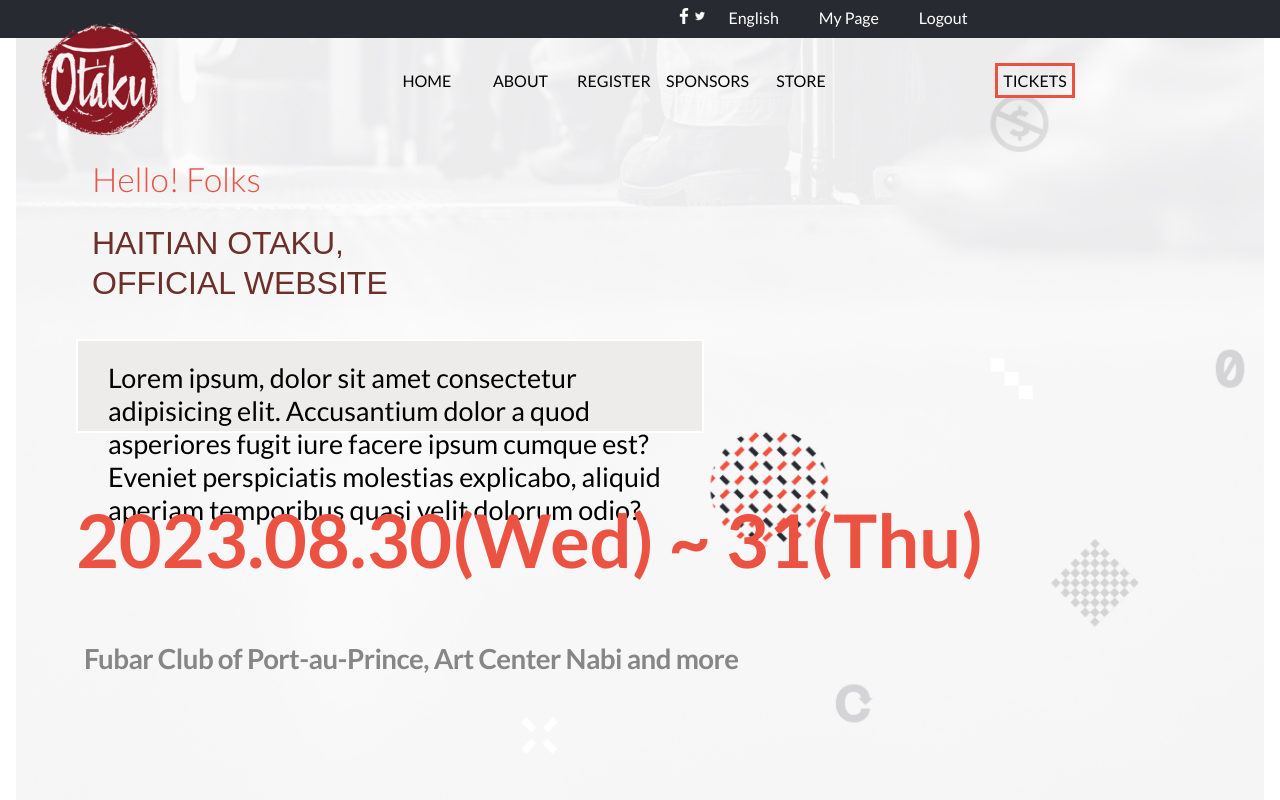
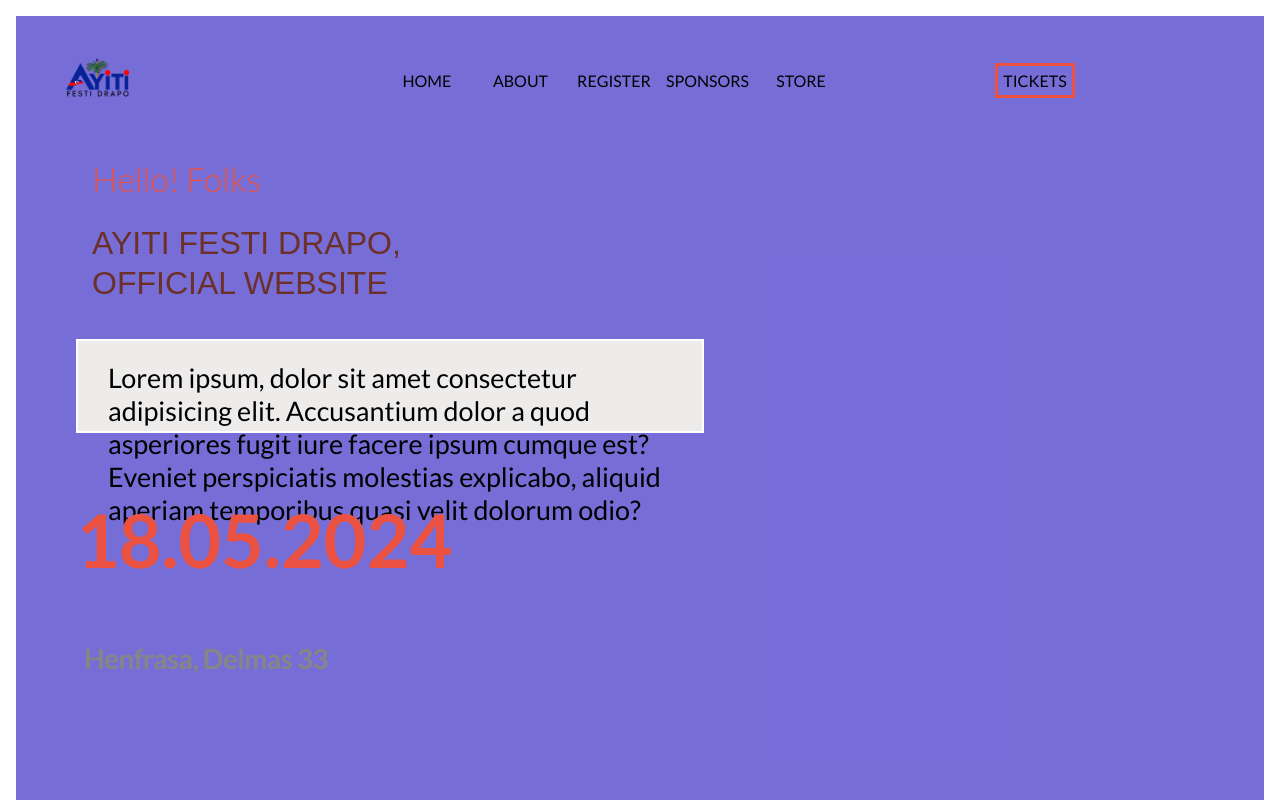
Before and after one commit to amiralda/event-website, a website: page index.html in a window 1280 px wide. Shown: the top 800 px of the page. Drawn offline with Linux system fonts and the light colour scheme; a web font is replaced by a local one.

Commit message:
AFD Website Project First Commit of the project

```diff
--- a/index.html
+++ b/index.html
@@ -5,17 +5,27 @@
         <meta name="viewport" content="width=device-width, initial-scale=1.0">
         <meta http-equiv="X-UA-Compatible" content="ie=edge">
         <link rel="stylesheet" href="./styles.css">
-        <title>Haitian Otaku</title>
+        <title>Ayiti Festi Drapo</title>
     </head>
     <body>
-        <header id="nav">
-            <ul class="social-bar">
-                <li><img src="./images/facebook-app-symbol.png" alt="facebook icon"></li>
-                <li><img src="./images/twitter-app-symbol.png" alt="facebook icon"></li>
-                <li><a href="#">English</a></li>
-                <li><a href="#">My Page</a></li>
-                <li><a href="#">Logout</a></li>
+        <section>
+            <ul class="navitem">
+                <li><a href="./index.html"> <img class="logo" src="./images/afdlogo.png" alt="logo otaku"></a></li>
+                <li><a href="./index.html">Home</a></li>
+                <li><a href="./about.html">About</a></li>
+                <li><a href="./join.html">Register</a></li>
+                <li><a href="#">Sponsors</a></li>
+                <li><a href="https://take.app/goodmorning">Store</a></li>
+                <li><a href="https://thespotlighter.org/" class="ticket">Tickets</a></li>
             </ul>
+
+            <!-- <ul class="social-bar">
+                            <li><img src="./images/facebook-app-symbol.png" alt="facebook icon"></li>
+                            <li><img src="./images/twitter-app-symbol.png" alt="facebook icon"></li>
+                            <li><a href="#">English</a></li>
+                            <li><a href="#">My Page</a></li>
+                            <li><a href="#">Logout</a></li>
+                        </ul> -->
             <ul class="nav-bar">
                 <li>
                     <button class="hamburger">
@@ -26,29 +36,16 @@
                 </li>
             </ul>
 
-            <ul class="navitem">
-                <li><a href="./index.html"> <img class="logo" src="./images/haitianOtaku2.png" alt="logo otaku"></a></li>
-                <li><a href="./index.html">Home</a></li>
-                <li><a href="./about.html">About</a></li>
-                <li><a href="./join.html">Register</a></li>
-                <li><a href="#">Sponsors</a></li>
-                <li><a href="https://take.app/goodmorning">Store</a></li>
-                <li><a href="https://thespotlighter.org/" class="ticket">Tickets</a></li>
-            </ul>
-
-        </header>
-
-
+        </section>
         <section class="hero">
             <div class="text-hero">
                 <h3>Hello! Folks</h3>
-                <h1>Haitian Otaku,<br> Official Website</h1>
+                <h1>Ayiti Festi Drapo,<br> Official Website</h1>
                 <p class="heroDesc"> Lorem ipsum, dolor sit amet consectetur adipisicing elit. Accusantium dolor a quod asperiores fugit iure facere ipsum cumque est? Eveniet perspiciatis molestias explicabo, aliquid aperiam temporibus quasi velit dolorum odio?</p>
-                <h2>2023.08.30(Wed) ~ 31(Thu) </h2>
-                <p class ="adress">Fubar Club of Port-au-Prince, Art Center Nabi and more</p>
+                <h2>18.05.2024</h2>
+                <p class ="adress">Henfrasa, Delmas 33</p>
             </div>
         </section>
-
 
       <section class="program-container">
         <div class="program-title">
@@ -85,11 +82,11 @@
             <a href="" class="all-program">SEE THE WHOLE PROGRAM</a>
         </section>
 
-        <div id="nav" class="nav-transparent">
+        <!-- <div id="nav" class="nav-transparent">
             <h2 class="speaker-header">Featured Speakers</h2>
             <span class="hr"></span>
-            <!-- Your navigation content here -->
-        </div>
+            Your navigation content here
+        </div> -->
 
         <div id="speaker-holder" class="speaker-container">
             <!-- Speaker items will be dynamically added here -->
@@ -115,10 +112,10 @@
         <section class="footer">
             <div class="footer-holder">
                 <!-- <img src="./images/haitianOtaku.png" alt=""> -->
-                <a href="./index.html"> <img src="./images/haitianOtaku.png" alt="logo otaku"></a></li>
+                <a href="./index.html"> <img src="./images/afdlogo.png" alt="logo afd"></a></li>
             </div>
             <div class="footerText">
-                <p>2023 Haitian Otaku</p>
+                <p>2023 Ayiti Festi Drapo</p>
                 <p>All Right Reserved</p>
             </div>
         </section>
--- a/styles.css
+++ b/styles.css
@@ -4,6 +4,7 @@
 body {
   margin: 0;
   font-family: 'Lato', sans-serif;
+  color: red;
 }
 
 li,
@@ -90,6 +91,18 @@
   margin: 0;
 }
 
+// #nav {
+//   display: flex;
+//   justify-content: space-between;
+//   align-items: center;
+//   height: 50px;
+//   width: 100%;
+//   background-color: rgba(176, 219, 92, 0.875);
+//   margin: 0;
+//   padding: 0;
+//   z-index: 1;
+// }
+
 .social-bar img {
   height: auto;
 }
@@ -120,9 +133,9 @@
   left: 0;
   width: 95%;
   height: 250px;
-  background-color: #8e8a8a55;
+  background-color: white;
   z-index: 1;
-  padding: 20px 0;
+  padding: 5px 0;
   text-align: center;
   margin: 0;
 }
@@ -158,7 +171,8 @@
 
 .hero,
 .join-us {
-  background-image: url("./images/backgroundbody.png");
+  // background-image: url("./images/backgroundbody-afd.png");
+  background-color: rgba(80, 66, 204, 0.773);
   background-position: center;
   background-repeat: no-repeat;
   background-size: cover;
@@ -260,7 +274,8 @@
 }
 
 .join-hero {
-  background-image: url("./images/backgroundbody.png");
+  // background-image: url("./images/backgroundbody-afd.png");
+background-color: rgba(80, 66, 204, 0.773);
   background-position: center;
   background-repeat: no-repeat;
   background-size: cover;
@@ -375,12 +390,13 @@
 }
 
 .about-hero {
-  background-image: url("./images/backgroundbody.png");
+  // background-image: url("./images/backgroundbody-afd.png");
+   background-color: rgba(80, 66, 204, 0.773);
   background-position: center;
   background-repeat: no-repeat;
   background-size: cover;
   display: block;
-  padding: 3rem 5rem 5rem 5rem;
+  // padding: 3rem 5rem 5rem 5rem;
 }
 
 .about-text-hero {
@@ -528,7 +544,7 @@
 
   .nav-colored {
     display: block;
-    background-color: white;
+    background-color: rgb(38, 166, 57);
     padding: 7px 3px;
     height: 100px;
   }
```
Also changed, not shown: images/afdlogo.png (added), images/backgroundbody-afd.png (added).
